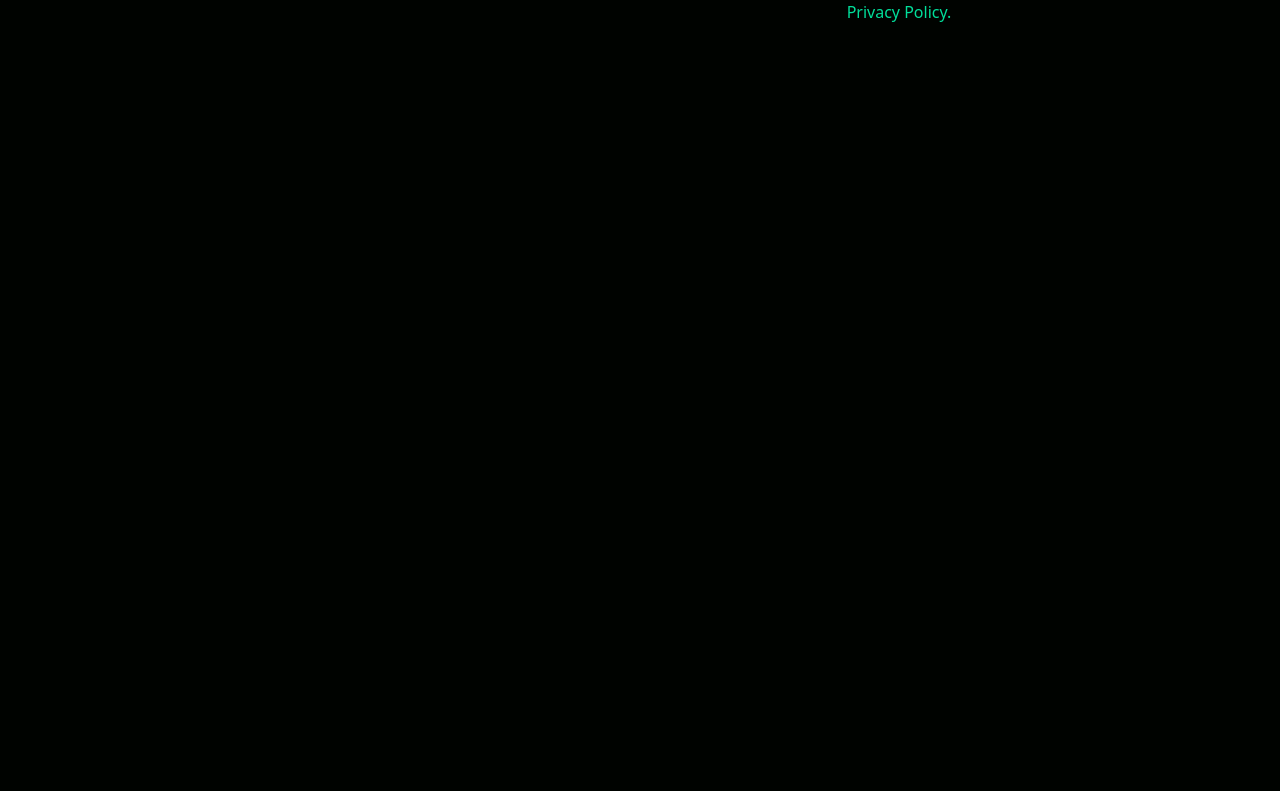
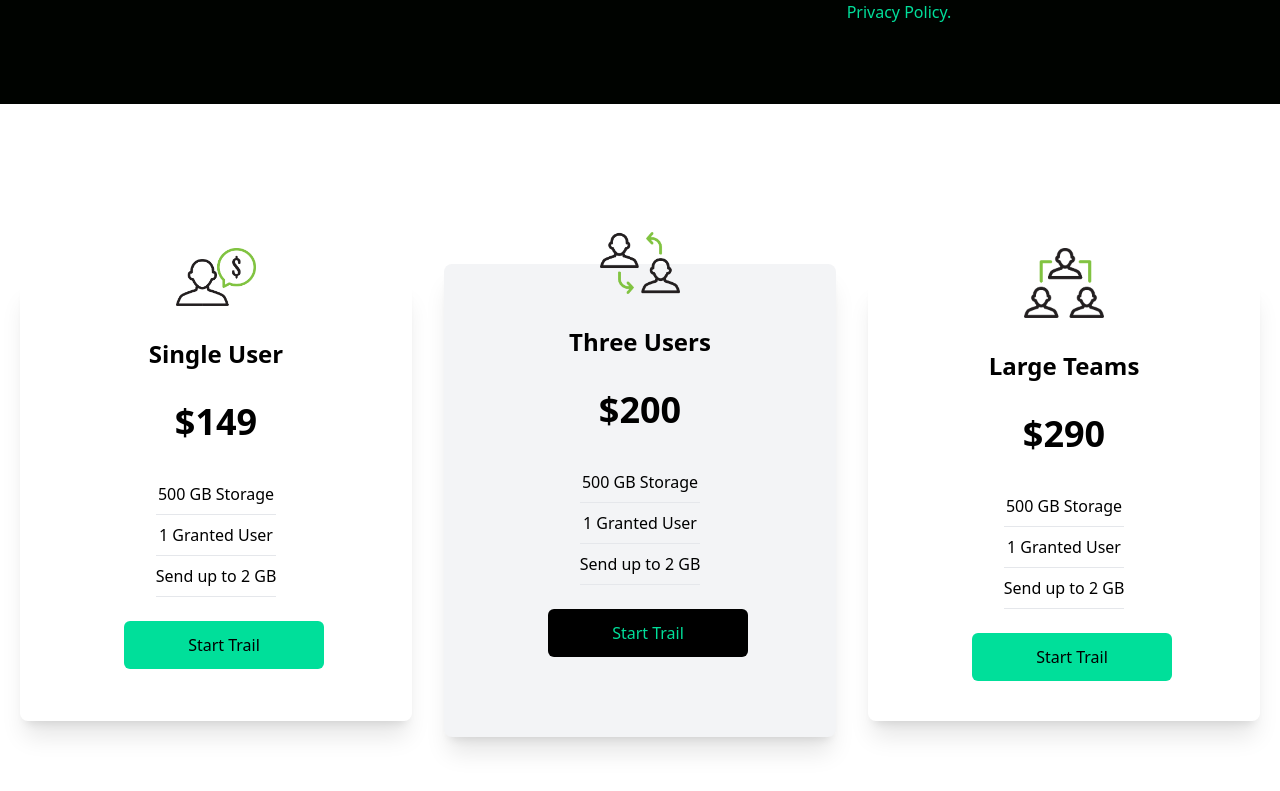
Before and after one commit to Mo-Aziz/grow-data-react-taiwind, a React (Create React App) app: page / in a window 1280 px wide. Shown: the part 1577-2368 px from the top of the page. Before the commit the page ends 1681 px from the top, so only its background shows below. Built offline with nearby package versions, Linux system fonts and the light colour scheme.

Commit message:
finished cards components, starting the footer component

```diff
--- a/src/App.js
+++ b/src/App.js
@@ -1,5 +1,6 @@
  import React from 'react'
 import Analytics from './components/Analytics';
+import Cards from './components/Cards';
 import Hero from './components/Hero';
 import Navbar from './components/Navbar';
 import Newsletter from './components/Newsletter';
@@ -11,6 +12,7 @@ function App() {
        <Hero/>
        <Analytics/>
        <Newsletter/>
+       <Cards/>
     </div>
   );
 }
--- /dev/null
+++ b/src/components/Cards.js
@@ -0,0 +1,63 @@
+import React from "react";
+import Single from "../assets/single.png";
+import Double from "../assets/double.png";
+import Triple from "../assets/triple.png";
+const Cards = () => {
+  return (
+    <div className="w-full py-[10rem] px-4 bg-white">
+      <div className="max-w-[1240px] mx-auto grid md:grid-cols-3 gap-8">
+
+        {/* card 1 */}
+        <div className="w-full shadow-xl flex flex-col items-center p-4 my-4 rounded-lg hover:scale-105 duration-300">
+          <img
+            className="w-20 mx-auto mt-[-3rem] bg-white"
+            src={Single}
+            alt="card"
+          />
+          <h2 className="text-2xl font-bold text-center py-8">Single User</h2>
+          <p className="font-bold text-4xl text-center">$149</p>
+          <div className="text-center font-medium">
+            <p className="py-2 border-b mx-8 mt-8 ">500 GB Storage</p>
+            <p className="py-2 border-b mx-8">1 Granted User</p>
+            <p className="py-2 border-b mx-8">Send up to 2 GB</p>
+          </div>
+          <button className='bg-[#00df9a] text-black rounded-md font-medium w-[200px] ml-4 my-6 px-6 py-3'>Start Trail</button>
+        </div>
+        {/* card 2 */}
+        <div className="w-full shadow-xl flex flex-col items-center p-4  md:my-0 my-8 rounded-lg hover:scale-105 duration-300 bg-gray-100">
+          <img
+            className="w-20 mx-auto mt-[-3rem]"
+            src={Double}
+            alt="card"
+          />
+          <h2 className="text-2xl font-bold text-center py-8"> Three Users</h2>
+          <p className="font-bold text-4xl text-center">$200</p>
+          <div className="text-center font-medium">
+            <p className="py-2 border-b mx-8 mt-8 ">500 GB Storage</p>
+            <p className="py-2 border-b mx-8">1 Granted User</p>
+            <p className="py-2 border-b mx-8">Send up to 2 GB</p>
+          </div>
+          <button className='bg-black text-[#00df9a] rounded-md font-medium w-[200px] ml-4 my-6 px-6 py-3'>Start Trail</button>
+        </div>
+        {/* card 3 */}
+        <div className="w-full shadow-xl flex flex-col items-center p-4 my-4 rounded-lg hover:scale-105 duration-300">
+          <img
+            className="w-20 mx-auto mt-[-3rem] bg-white"
+            src={Triple}
+            alt="card"
+          />
+          <h2 className="text-2xl font-bold text-center py-8">Large Teams</h2>
+          <p className="font-bold text-4xl text-center">$290</p>
+          <div className="text-center font-medium">
+            <p className="py-2 border-b mx-8 mt-8 ">500 GB Storage</p>
+            <p className="py-2 border-b mx-8">1 Granted User</p>
+            <p className="py-2 border-b mx-8">Send up to 2 GB</p>
+          </div>
+          <button className='bg-[#00df9a] text-black rounded-md font-medium w-[200px] ml-4 my-6 px-6 py-3'>Start Trail</button>
+        </div>
+      </div>
+    </div>
+  );
+};
+
+export default Cards;
```
